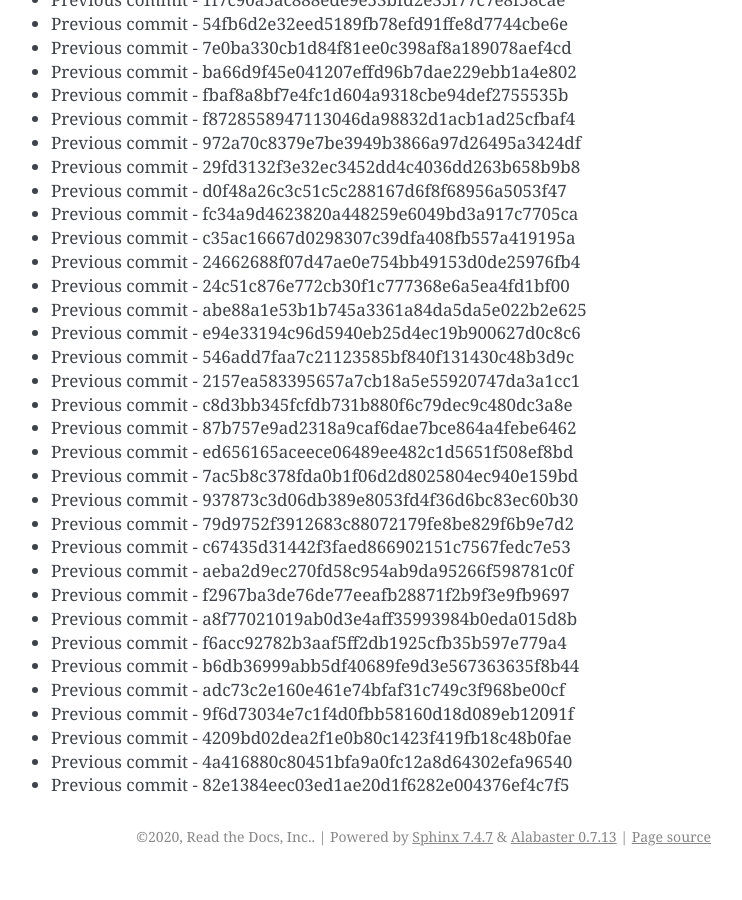
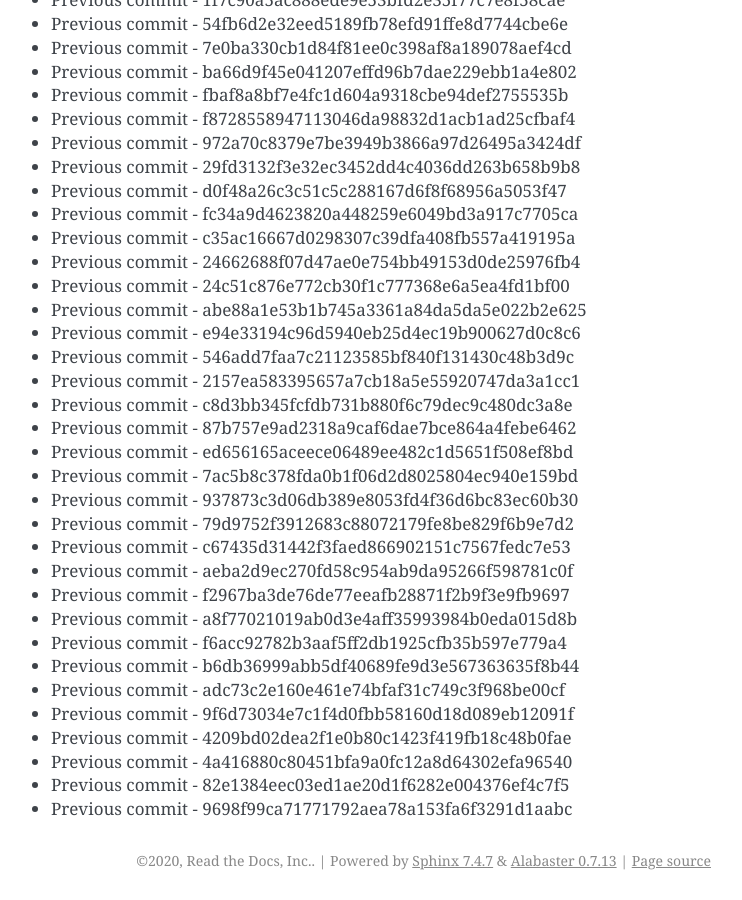
Before and after one commit to readthedocs/rtd-git-stresstest, a Sphinx documentation site: the page built from docs/updates.rst, in a window 1280 px wide and 900 px high, scrolled down 70642 px. Shown: the whole window, without its empty margins (399-1141 px from the left). Built offline with Sphinx 7.4.7, drawn with Linux system fonts in a browser that asks for light colours; before the commit the page ends 71518 px from its top, so only the background shows below that.

Commit message:
Generating commit from previous: 9698f99ca71771792aea78a153fa6f3291d1aabc

```diff
--- a/docs/updates.rst
+++ b/docs/updates.rst
@@ -3000,3 +3000,4 @@ It can be tested for any performance characteristics.
 * Previous commit - 4209bd02dea2f1e0b80c1423f419fb18c48b0fae
 * Previous commit - 4a416880c80451bfa9a0fc12a8d64302efa96540
 * Previous commit - 82e1384eec03ed1ae20d1f6282e004376ef4c7f5
+* Previous commit - 9698f99ca71771792aea78a153fa6f3291d1aabc
```
